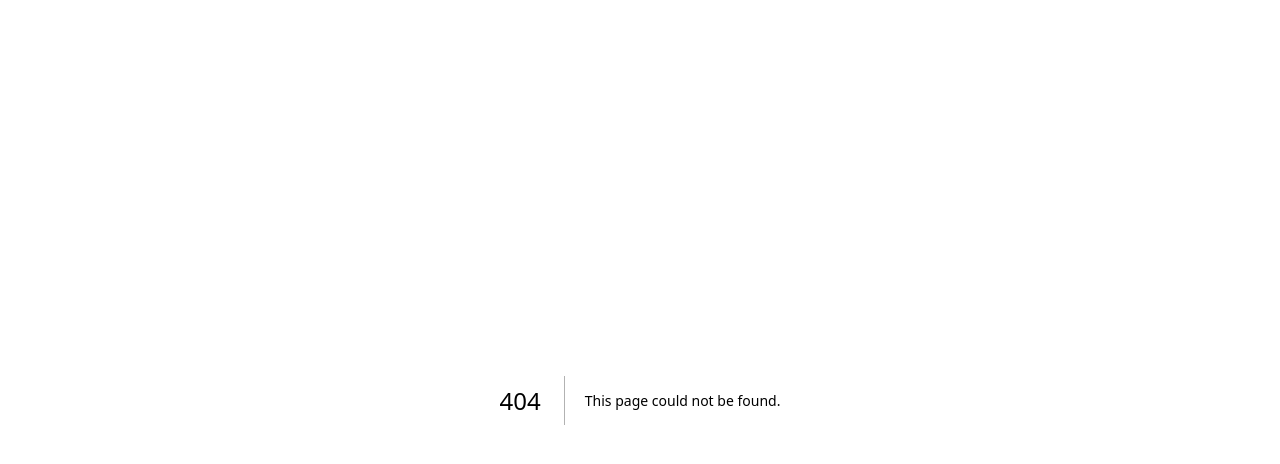
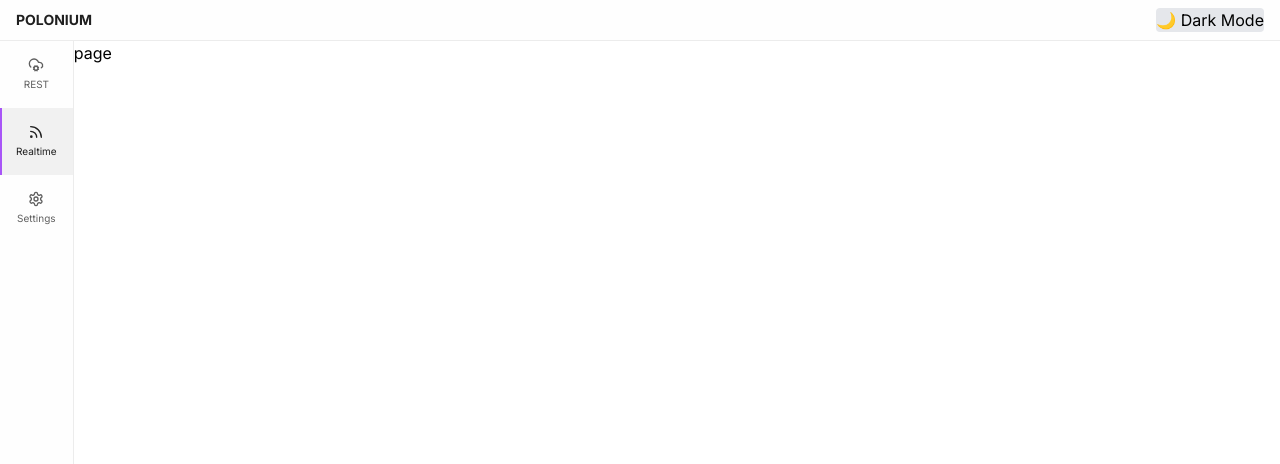
Before and after one commit to Reche13/polonium, a Next.js app: page /realtime in a window 1280 px wide. Before the commit this address had no page. Shown: the top 464 px of the page. Built offline with nearby package versions, Linux system fonts and the light colour scheme.

Commit message:
sidebar added

```diff
--- a/package.json
+++ b/package.json
@@ -9,10 +9,13 @@
     "lint": "next lint"
   },
   "dependencies": {
+    "clsx": "^2.1.1",
+    "lucide-react": "^0.475.0",
     "next": "15.1.7",
     "next-themes": "^0.4.4",
     "react": "^19.0.0",
-    "react-dom": "^19.0.0"
+    "react-dom": "^19.0.0",
+    "tailwind-merge": "^3.0.1"
   },
   "devDependencies": {
     "@eslint/eslintrc": "^3",
--- /dev/null
+++ b/src/app/(dashboard)/realtime/page.tsx
@@ -0,0 +1,7 @@
+import React from "react";
+
+const page = () => {
+  return <div>page</div>;
+};
+
+export default page;
--- /dev/null
+++ b/src/app/(dashboard)/settings/page.tsx
@@ -0,0 +1,7 @@
+import React from "react";
+
+const settings = () => {
+  return <div>settings</div>;
+};
+
+export default settings;
--- a/src/app/layout.tsx
+++ b/src/app/layout.tsx
@@ -1,6 +1,12 @@
 import type { Metadata } from "next";
 import "./globals.css";
 import { ThemeProvider } from "next-themes";
+
+import { Inter } from "next/font/google";
+
+const inter = Inter({
+  weight: ["300", "400", "500", "700"],
+});
 
 export const metadata: Metadata = {
   title: "Polonium API Client",
@@ -14,7 +20,7 @@ export default function RootLayout({
 }>) {
   return (
     <html lang="en" suppressHydrationWarning>
-      <body>
+      <body className={inter.className}>
         <ThemeProvider attribute="class" defaultTheme="system">
           {children}
         </ThemeProvider>
--- a/src/components/sidebar/index.tsx
+++ b/src/components/sidebar/index.tsx
@@ -1,7 +1,54 @@
 "use client";
+import Link from "next/link";
+import { NavItem, navlist } from "./sidebar-navlist";
+import { usePathname } from "next/navigation";
+import { cn } from "@/lib/cn";
 
 const Sidebar = () => {
-  return <div>Sidebar</div>;
+  return (
+    <div className="bg-bg-light-pri dark:bg-bg-dark-pri border-r border-stroke-light-ter dark:border-stroke-dark-ter">
+      {navlist.map((item: NavItem) => (
+        <SidebarItem item={item} key={item.title} />
+      ))}
+    </div>
+  );
 };
 
 export default Sidebar;
+
+const SidebarItem = ({ item }: { item: NavItem }) => {
+  const path = usePathname();
+  const isActive = item.href === path;
+
+  return (
+    <Link
+      className={cn(
+        "relative px-4 py-4 flex flex-col gap-1 items-center justify-center hover:bg-bg-light-ter dark:hover:bg-bg-dark-ter",
+        isActive ? "bg-bg-light-sec dark:bg-bg-dark-sec" : ""
+      )}
+      href={item.href}
+    >
+      {isActive && (
+        <div className="h-full w-0.5 bg-primary absolute top-0 bottom-0 left-0" />
+      )}
+      <item.icon
+        size={16}
+        className={cn(
+          isActive
+            ? "text-text-b-pri dark:text-text-w-pri"
+            : "text-text-b-sec dark:text-text-w-sec"
+        )}
+      />
+      <span
+        className={cn(
+          "text-[10px] font-normal",
+          isActive
+            ? "text-text-b-pri dark:text-text-w-pri"
+            : "text-text-b-sec dark:text-text-w-sec"
+        )}
+      >
+        {item.title}
+      </span>
+    </Link>
+  );
+};
--- /dev/null
+++ b/src/components/sidebar/sidebar-navlist.ts
@@ -0,0 +1,25 @@
+import { CloudCog, LucideIcon, Rss, Settings } from "lucide-react";
+
+export type NavItem = {
+  icon: LucideIcon;
+  title: string;
+  href: string;
+};
+
+export const navlist: NavItem[] = [
+  {
+    icon: CloudCog,
+    title: "REST",
+    href: "/",
+  },
+  {
+    icon: Rss,
+    title: "Realtime",
+    href: "/realtime",
+  },
+  {
+    icon: Settings,
+    title: "Settings",
+    href: "/settings",
+  },
+];
--- /dev/null
+++ b/src/lib/cn.ts
@@ -0,0 +1,6 @@
+import { clsx } from "clsx";
+import { twMerge } from "tailwind-merge";
+
+export function cn(...inputs: any[]) {
+  return twMerge(clsx(inputs));
+}
```
Also changed, not shown: 1 other file (tests, documents, lock files or other folders).
